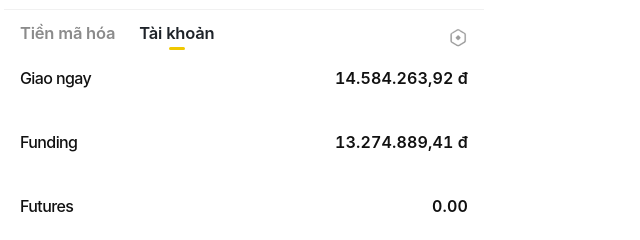
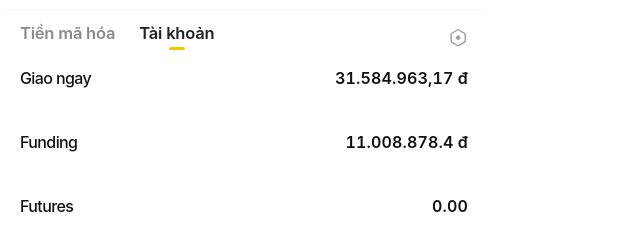
Before and after one commit to Duythang220911/binance-walletfull, a React app: page wallet.html in a window 1280 px wide. Shown: the part 242-482 px from the top of the page, 396-1036 px from the left. Built offline with nearby package versions, Linux system fonts and the light colour scheme.

Commit message:
Update wallet.html

```diff
--- a/wallet.html
+++ b/wallet.html
@@ -35,7 +35,7 @@
            <div class="amount-row">
 
     <h1 class="main-amount">
-        27.859.153,33 <span class="symbol">đ</span>
+        42.593.842,17 <span class="symbol">đ</span>
     </h1>
 
     <div class="currency-dropdown">
@@ -101,11 +101,11 @@
 <div class="asset-list account-list active">
     <div class="asset-item">
         <span class="asset-name">Giao ngay</span>
-        <span class="asset-value">14.584.263,92 đ</span>
+        <span class="asset-value">31.584.963,17 đ</span>
     </div>
     <div class="asset-item">
         <span class="asset-name">Funding</span>
-        <span class="asset-value">13.274.889,41 đ</span>
+        <span class="asset-value">11.008.878.4 đ</span>
     </div>
     <div class="asset-item">
         <span class="asset-name">Futures</span>
```
